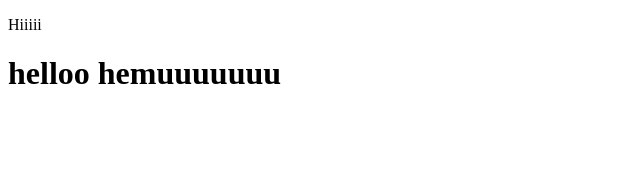
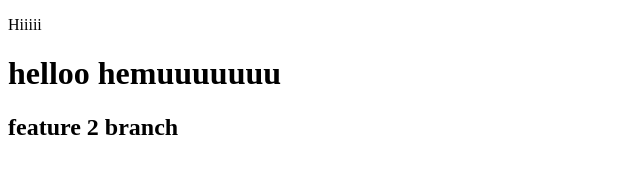
Before and after one commit to himanshu-vaishnav-01/localrepo, a plain HTML site: page index.html in a window 1280 px wide. Shown: the whole page, without its empty margins (0-640 px from the left). Drawn offline with Linux system fonts and the light colour scheme.

Commit message:
new branch created

```diff
--- a/index.html
+++ b/index.html
@@ -9,5 +9,6 @@
 <body>
     <p>Hiiiii</p>
     <H1>helloo hemuuuuuuu</H1>
+    <h2>feature 2 branch</h2>
 </body>
 </html>
```
